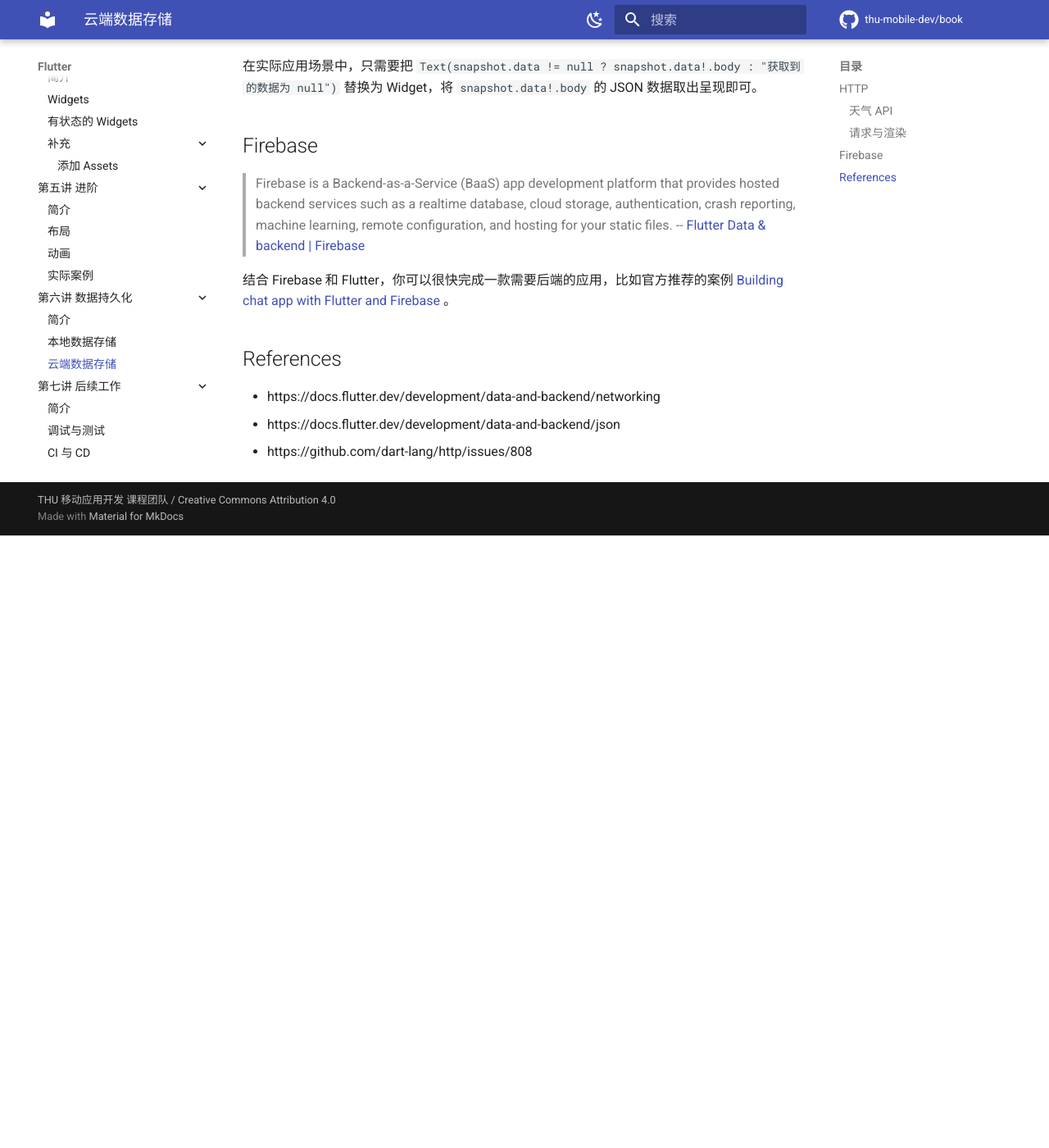
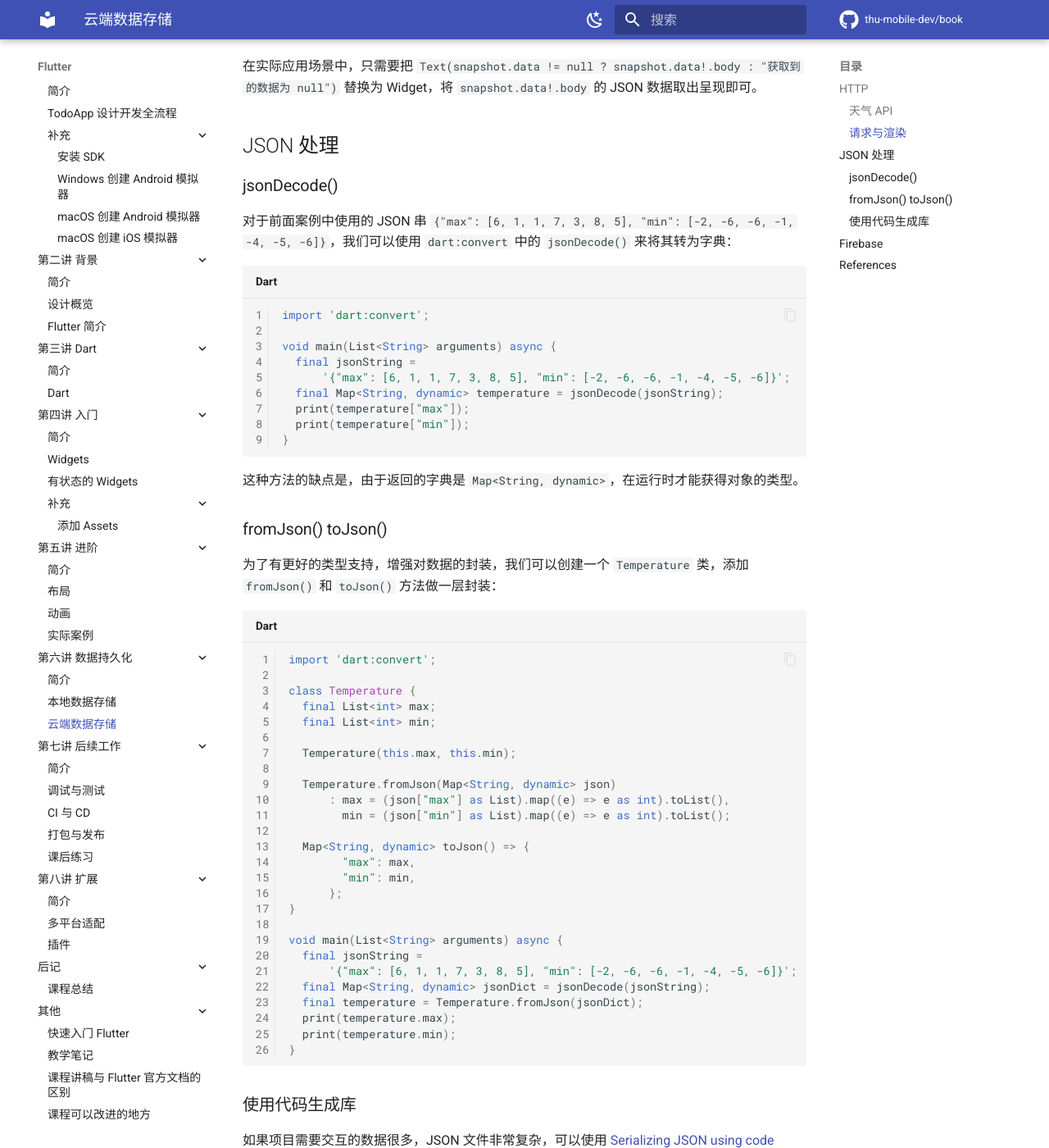
Before and after one commit to thu-mobile-dev/book, an MkDocs documentation site: the page built from docs/LECTURE/6/main-cloud.md, in a window 1280 px wide and 1400 px high, scrolled down 3393 px. Shown: the whole window at 82% size. Built offline with MkDocs 1.6.1 and Material for MkDocs 9.7.7, drawn with Linux system fonts in a browser that asks for light colours; comment, search, counter and statistics services are not loaded; before the commit the page ends 4046 px from its top, so only the background shows below that; some of the changed text lies outside the part shown.

Commit message:
add json parser

````diff
--- a/docs/LECTURE/6/main-cloud.md
+++ b/docs/LECTURE/6/main-cloud.md
@@ -150,12 +150,68 @@
 
 在实际应用场景中，只需要把 `Text(snapshot.data != null ? snapshot.data!.body : "获取到的数据为 null")` 替换为 Widget，将 `snapshot.data!.body` 的 JSON 数据取出呈现即可。
 
+## JSON 处理
+
+### jsonDecode()
+
+对于前面案例中使用的 JSON 串 `{"max": [6, 1, 1, 7, 3, 8, 5], "min": [-2, -6, -6, -1, -4, -5, -6]}`，我们可以使用 `dart:convert` 中的 `jsonDecode()` 来将其转为字典：
+
+```dart
+import 'dart:convert';
+
+void main(List<String> arguments) async {
+  final jsonString =
+      '{"max": [6, 1, 1, 7, 3, 8, 5], "min": [-2, -6, -6, -1, -4, -5, -6]}';
+  final Map<String, dynamic> temperature = jsonDecode(jsonString);
+  print(temperature["max"]);
+  print(temperature["min"]);
+}
+```
+
+这种方法的缺点是，由于返回的字典是 `Map<String, dynamic>`，在运行时才能获得对象的类型。
+
+### fromJson() toJson()
+
+为了有更好的类型支持，增强对数据的封装，我们可以创建一个 `Temperature` 类，添加 `fromJson()` 和 `toJson()` 方法做一层封装：
+
+```dart
+import 'dart:convert';
+
+class Temperature {
+  final List<int> max;
+  final List<int> min;
+
+  Temperature(this.max, this.min);
+
+  Temperature.fromJson(Map<String, dynamic> json)
+      : max = (json["max"] as List).map((e) => e as int).toList(),
+        min = (json["min"] as List).map((e) => e as int).toList();
+
+  Map<String, dynamic> toJson() => {
+        "max": max,
+        "min": min,
+      };
+}
+
+void main(List<String> arguments) async {
+  final jsonString =
+      '{"max": [6, 1, 1, 7, 3, 8, 5], "min": [-2, -6, -6, -1, -4, -5, -6]}';
+  final Map<String, dynamic> jsonDict = jsonDecode(jsonString);
+  final temperature = Temperature.fromJson(jsonDict);
+  print(temperature.max);
+  print(temperature.min);
+}
+```
+
+### 使用代码生成库
+
+如果项目需要交互的数据很多，JSON 文件非常复杂，可以使用 [Serializing JSON using code generation libraries](https://docs.flutter.dev/development/data-and-backend/json#serializing-json-using-code-generation-libraries) 中介绍的第三方库，课内不进行讲解，感兴趣的同学可以课下查看。
+
 ## Firebase
 
 > Firebase is a Backend-as-a-Service (BaaS) app development platform that provides hosted backend services such as a realtime database, cloud storage, authentication, crash reporting, machine learning, remote configuration, and hosting for your static files. -- [Flutter Data & backend | Firebase](https://docs.flutter.dev/development/data-and-backend/firebase)
 
-结合 Firebase 和 Flutter，你可以很快完成一款需要后端的应用，比如官方推荐的案例 [Building chat app with Flutter and Firebase
-](https://medium.com/flutter-community/building-a-chat-app-with-flutter-and-firebase-from-scratch-9eaa7f41782e)。
+结合 Firebase 和 Flutter，你可以很快完成一款需要后端的应用，比如官方推荐的案例 [Building chat app with Flutter and Firebase](https://medium.com/flutter-community/building-a-chat-app-with-flutter-and-firebase-from-scratch-9eaa7f41782e)。
 
 ## References
 
````
